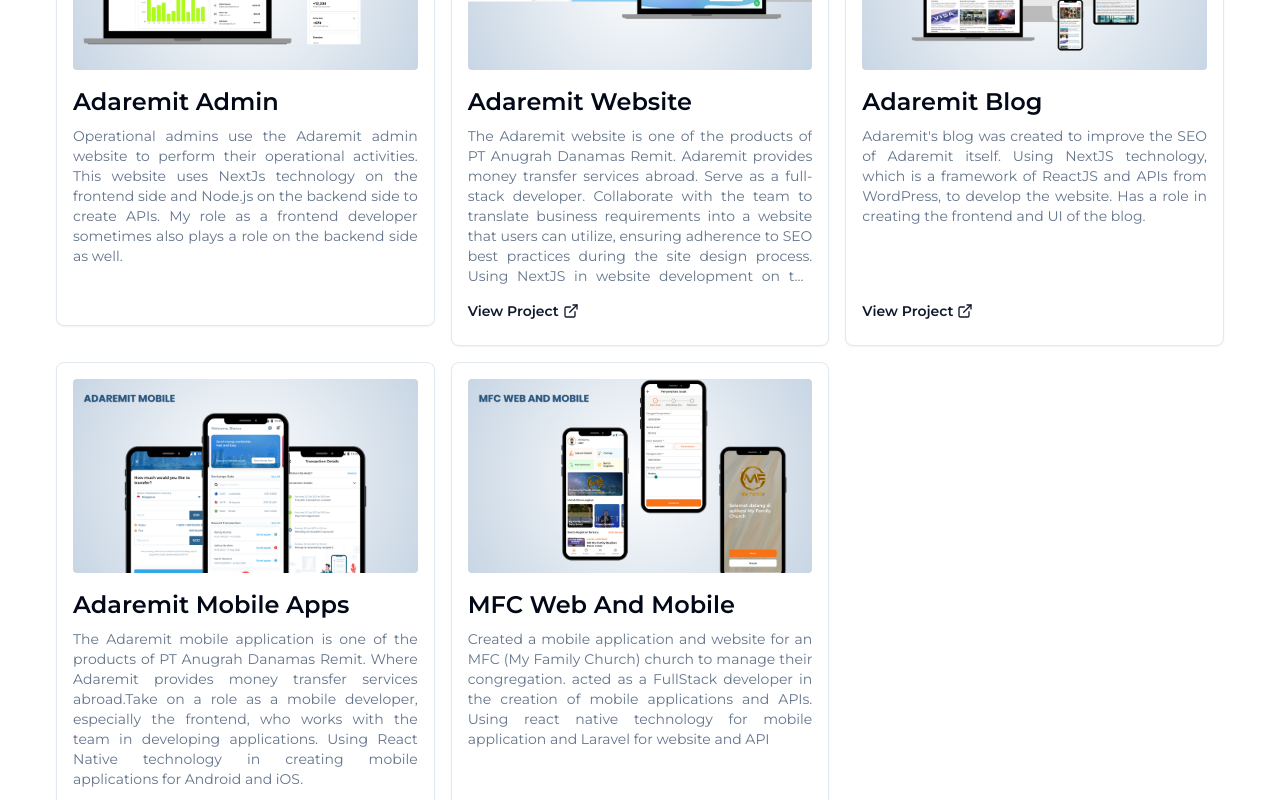
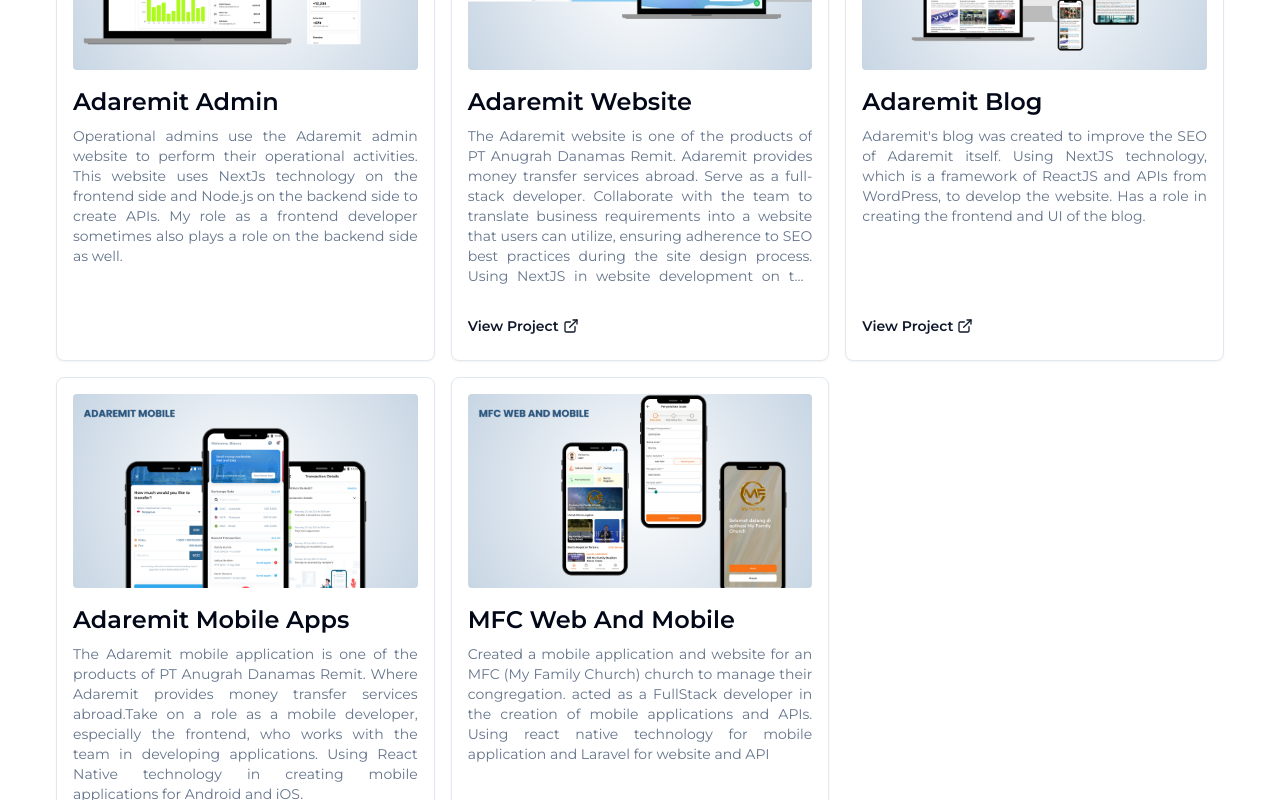
Before and after one commit to Chandratand/porto, a Next.js app: page / in a window 1280 px wide. Shown: the part 2180-2980 px from the top of the page. Built offline with nearby package versions, Linux system fonts and the light colour scheme; what tailwindcss-debug-screens would draw is missing.

Commit message:
chore: update skills data

```diff
--- a/src/components/ProjectCard.tsx
+++ b/src/components/ProjectCard.tsx
@@ -1,7 +1,6 @@
 import { ExternalLink } from 'lucide-react';
 import Image from 'next/image';
 import Link from 'next/link';
-import { AlertDialog, AlertDialogAction, AlertDialogContent, AlertDialogDescription, AlertDialogFooter, AlertDialogHeader, AlertDialogTitle, AlertDialogTrigger } from './ui/alert-dialog';
 import { AspectRatio } from './ui/aspect-ratio';
 import { Card, CardContent } from './ui/card';
 
@@ -21,15 +20,14 @@
         </AspectRatio>
         <div className="mt-4">
           <h3 className="mb-2 text-xl font-semibold lg:text-2xl">{title}</h3>
-          <div className="h-[175px]">
+          <div className="flex min-h-[210px] flex-col justify-between">
             <p className="mb-4 line-clamp-[8] text-justify text-sm text-muted-foreground">{description}</p>
+            {href && (
+              <Link href={href || '/'} target="_blank" className="flex items-center gap-1 text-sm font-semibold text-primary">
+                View Project <ExternalLink size={16} />
+              </Link>
+            )}
           </div>
-
-          {href && (
-            <Link href={href || '/'} target="_blank" className="flex items-center gap-1 text-sm font-semibold text-primary">
-              View Project <ExternalLink size={16} />
-            </Link>
-          )}
         </div>
       </CardContent>
     </Card>
```
